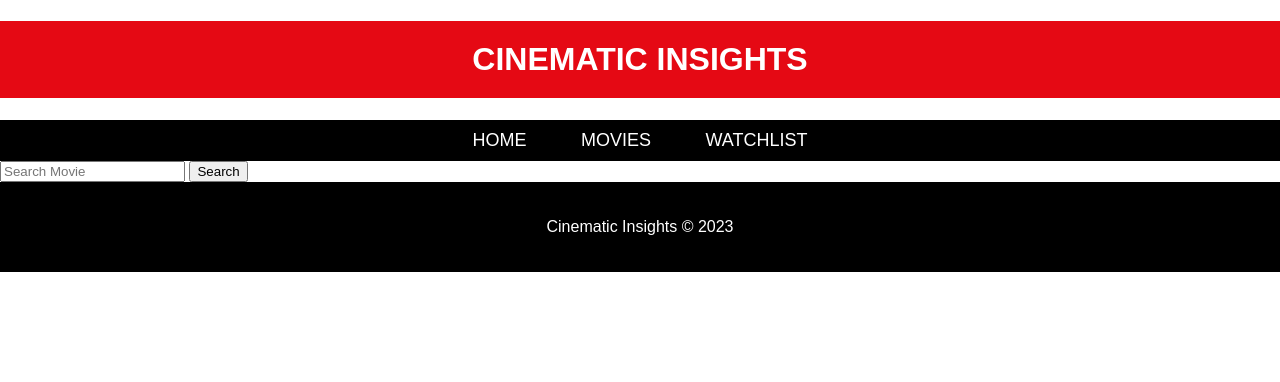
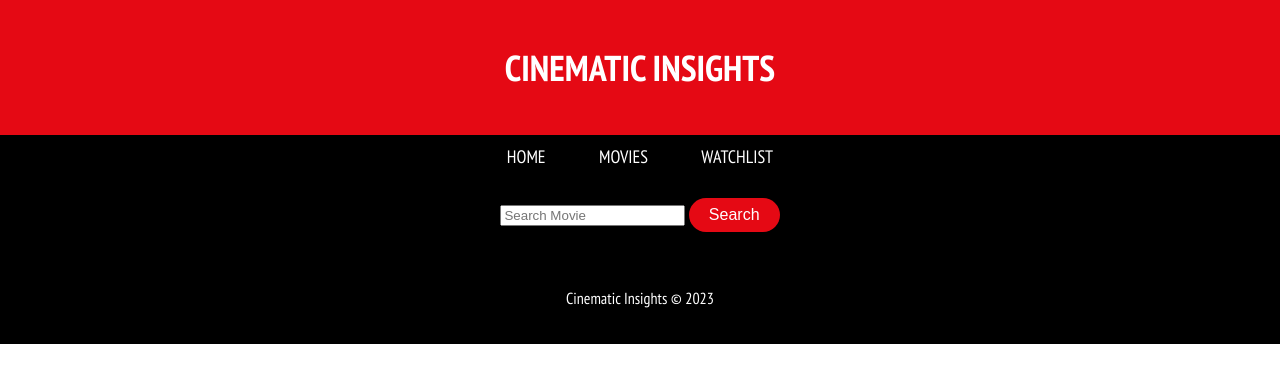
Before and after one commit to AGPaquette/Cinematic-Insights-Project, a plain HTML site: page index.html in a window 1280 px wide. Drawn offline with Linux system fonts and the light colour scheme.

Commit message:
styling header, nav, main

```diff
--- a/index.html
+++ b/index.html
@@ -5,10 +5,11 @@
     <meta name="viewport" content="width=device-width, initial-scale=1.0">
     <title>Cinematic Insights</title>
     <link rel="stylesheet" href="page1.css">
+    <link rel="stylesheet" href="https://fonts.googleapis.com/css2?family=PT+Sans+Narrow:wght@400;700" />
 </head>
 <body>
-    <header>
-        <h1 class="main-header">CINEMATIC INSIGHTS</h1>
+    <header class="main-header">
+        <h1>Cinematic Insights</h1>
     </header>
 
     <nav class="main-nav">
--- a/page1.css
+++ b/page1.css
@@ -3,14 +3,16 @@
 *   1.0 - HTML/Body
 *   2.0 - Header
 *   3.0 - Nav
+*   4.0 - Search Bar
 */
 
 /*** 1.0 - HTML/Body ***/
 
-body, html {
+body,
+html {
     margin: 0;
     padding: 0;
-    font-family: Arial, sans-serif;
+    font-family: 'PT Sans Narrow', sans-serif;
 }
 
 /*** 2.0 - Header ***/
@@ -24,7 +26,7 @@ body, html {
 
 .main-header h1 {
     font-size: 36px;
-  margin: 0;
+    text-transform: uppercase;
 }
 
 /*** 3.0 - Nav Menu ***/
@@ -64,6 +66,29 @@ body, html {
     background-color: #e50914;
 }
 
+/*** 4.0 - Search Bar ***/
+
+.search {
+    background-color: #000;
+    padding: 20px;
+    text-align: center;
+}
+
+.search button {
+    background-color: #e50914;
+    color: #fff;
+    border: none;
+    border-radius: 20px;
+    padding: 8px 20px;
+    font-size: 16px;
+    cursor: pointer;
+    transition: background-color 0.2s ease;
+}
+
+.search button:hover {
+    background-color: #ff6b73;
+}
+
 /*** ---.0 - Footer ***/
 footer {
     background-color: #000;
```
Lines whose indentation alone changed are shown as unchanged.
